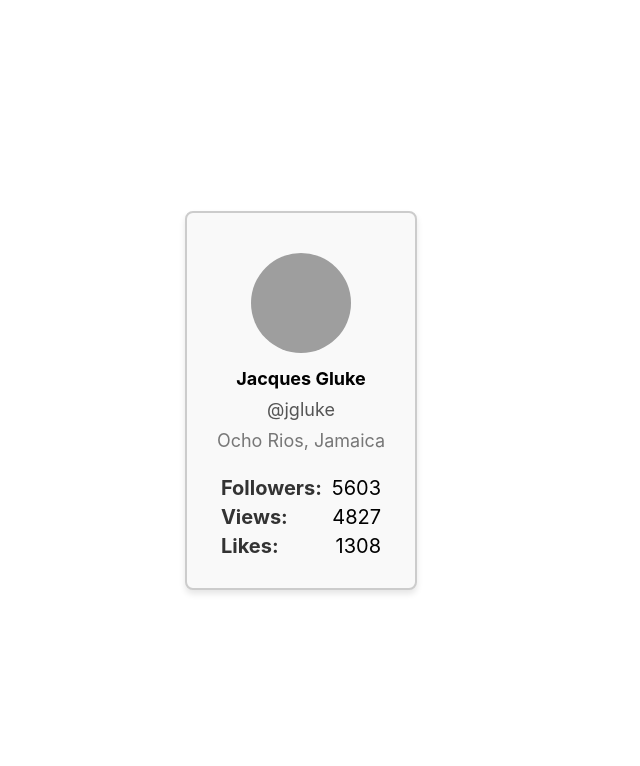
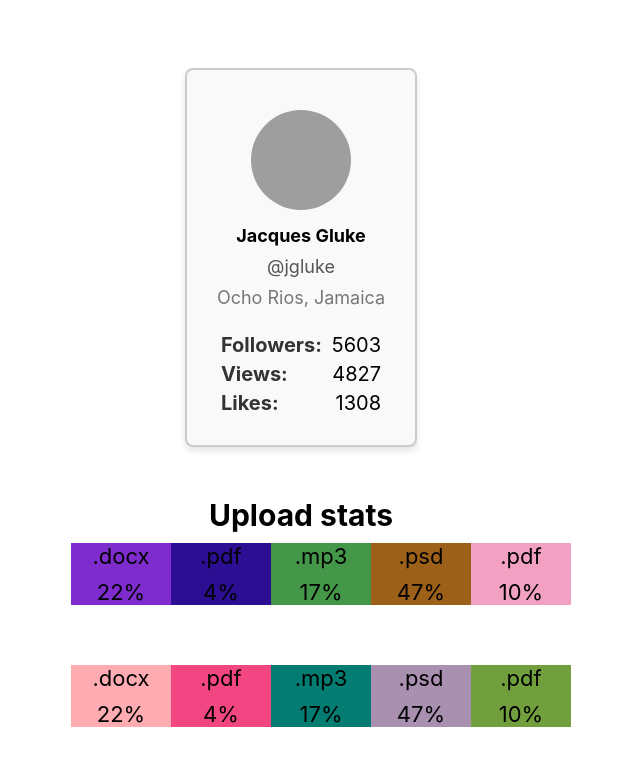
Before and after one commit to kralinskyi/goit-react-hw-01-components, a React (Create React App) app: page / in a window 1280 px wide. Shown: the top 766 px of the page, without its empty margins (339-979 px from the left). Built offline with nearby package versions, Linux system fonts and the light colour scheme; grey boxes are pictures that could not be loaded.

Commit message:
Statistics

```diff
--- a/src/components/App.jsx
+++ b/src/components/App.jsx
@@ -1,5 +1,7 @@
 import user from './Profile/user.json';
+import data from './Statistics/data.json';
 import { Profile } from './Profile/Profile';
+import { Statistics } from './Statistics/Statistics';
 
 export const App = () => {
   return (
@@ -7,6 +9,7 @@ export const App = () => {
       style={{
         height: '100vh',
         display: 'flex',
+        flexDirection: 'column',
         justifyContent: 'center',
         alignItems: 'center',
         fontSize: 40,
@@ -20,6 +23,8 @@ export const App = () => {
         avatar={user.avatar}
         stats={user.stats}
       />
+      <Statistics title="Upload stats" stats={data} />
+      <Statistics stats={data} />
     </div>
   );
 };
--- /dev/null
+++ b/src/components/Statistics/Statistics.jsx
@@ -0,0 +1,35 @@
+import PropTypes from 'prop-types';
+import css from './Statistics.module.css';
+import { generateRandomColor } from 'utils/randomColor';
+
+export function Statistics({ title, stats }) {
+  return (
+    <section className={css.statistics}>
+      {title && <h2 className={css.title}>Upload stats</h2>}
+      <ul className={css['stat-list']}>
+        {stats.map(stat => {
+          const { id, label, percentage } = stat;
+          return (
+            <li
+              className={css.item}
+              key={id}
+              style={{ backgroundColor: generateRandomColor() }}
+            >
+              <span className={css.label}>{label}</span>
+              <span className={css.percentage}>{percentage}%</span>
+            </li>
+          );
+        })}
+      </ul>
+    </section>
+  );
+}
+
+Statistics.propTypes = {
+  title: PropTypes.string,
+  stats: PropTypes.arrayOf({
+    id: PropTypes.string,
+    label: PropTypes.string,
+    percentage: PropTypes.number,
+  }).isRequired,
+};
--- /dev/null
+++ b/src/components/Statistics/Statistics.module.css
@@ -0,0 +1,27 @@
+.statistics {
+  display: flex;
+  flex-direction: column;
+  margin-top: 50px;
+}
+.item {
+  background-color: beige;
+  display: flex;
+  flex-direction: column;
+  gap: 10px;
+  min-width: 100px;
+  align-items: center;
+  font-size: 22px;
+}
+
+.stat-list {
+  list-style: none;
+  display: flex;
+  margin: 5px;
+}
+
+.title {
+  text-align: center;
+  font-size: 30px;
+  margin: 0;
+  margin-bottom: 5px;
+}
--- /dev/null
+++ b/src/components/Statistics/data.json
@@ -0,0 +1,7 @@
+[
+  { "id": "id-1", "label": ".docx", "percentage": 22 },
+  { "id": "id-2", "label": ".pdf", "percentage": 4 },
+  { "id": "id-3", "label": ".mp3", "percentage": 17 },
+  { "id": "id-4", "label": ".psd", "percentage": 47 },
+  { "id": "id-5", "label": ".pdf", "percentage": 10 }
+]
--- /dev/null
+++ b/src/utils/randomColor.js
@@ -0,0 +1,11 @@
+export function generateRandomColor() {
+  // Генеруємо випадкові значення для каналів RGB (червоний, зелений, синій)
+  const red = Math.floor(Math.random() * 256); // Від 0 до 255
+  const green = Math.floor(Math.random() * 256); // Від 0 до 255
+  const blue = Math.floor(Math.random() * 256); // Від 0 до 255
+
+  // Створюємо рядок з кольором у форматі RGB
+  const randomColor = `rgb(${red}, ${green}, ${blue})`;
+
+  return randomColor;
+}
```
